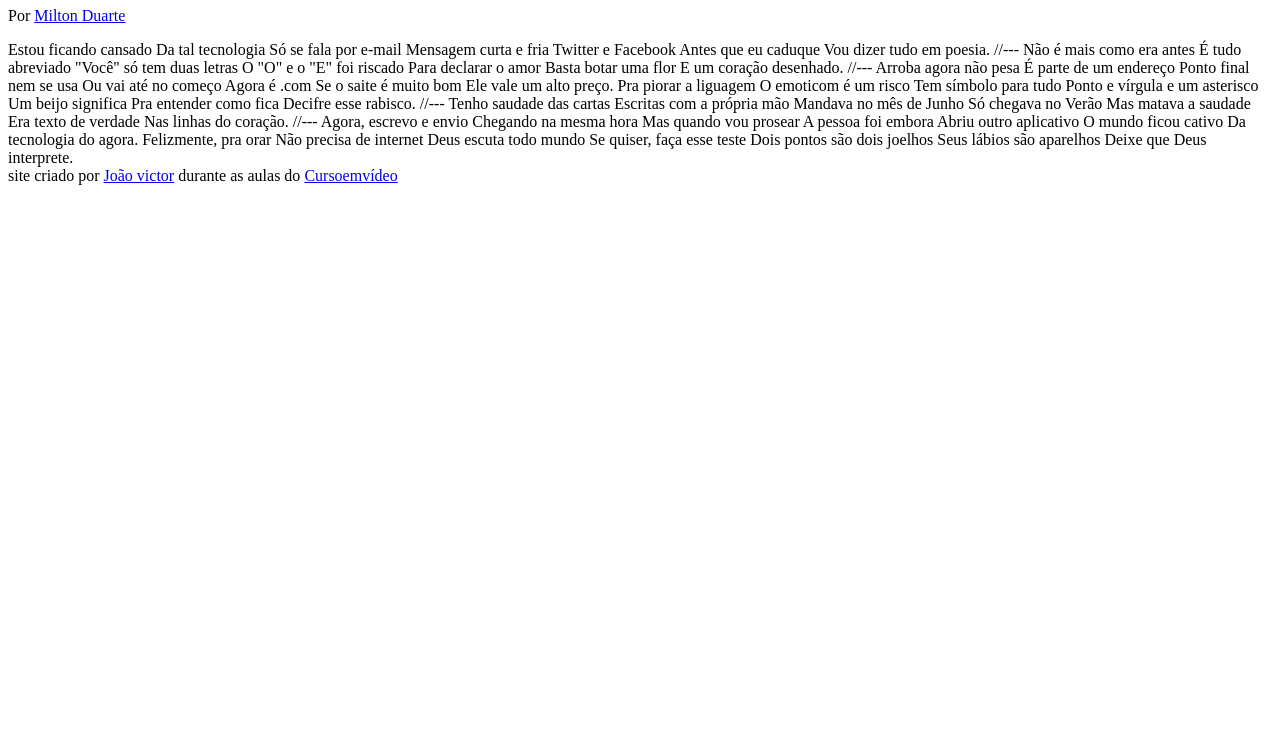
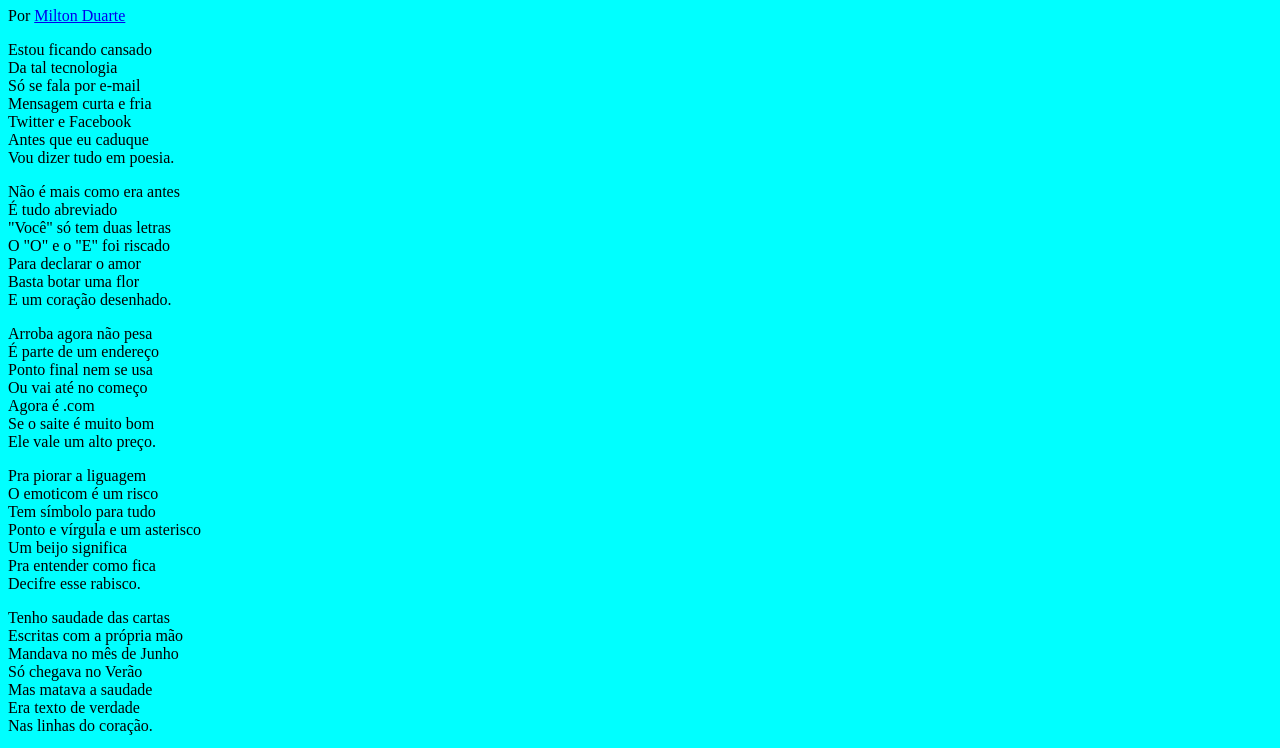
Before and after one commit to Victorfxc/HTML-CSS, a plain HTML site: page desafios/d012/index.html in a window 1280 px wide. Shown: the part 73-821 px from the top of the page. Before the commit the page ends 800 px from the top, so only its background shows below. Drawn offline with Linux system fonts and the light colour scheme.

Commit message:
estrutura html

```diff
--- a/desafios/d012/index.html
+++ b/desafios/d012/index.html
@@ -4,6 +4,7 @@
     <meta charset="UTF-8">
     <meta name="viewport" content="width=device-width, initial-scale=1.0">
     <title>Document</title>
+    <link rel="stylesheet" href="style.css">
 </head>
 <body>
     <header>
@@ -11,69 +12,97 @@
         <p>Por <a href="https://www.recantodasletras.com.br/poesias/3186743" target="_blank">Milton Duarte</a></p>
     </header>
 
-    Estou ficando cansado
-    Da tal tecnologia
-    Só se fala por e-mail
-    Mensagem curta e fria
-    Twitter e Facebook
-    Antes que eu caduque
+    <section>
+        <p>
+            Estou ficando cansado <br>
+            Da tal tecnologia <br>
+            Só se fala por e-mail <br>
+            Mensagem curta e fria <br>
+            Twitter e Facebook <br>
+            Antes que eu caduque <br>
             Vou dizer tudo em poesia.
+        </p>
+    </section>
 
-    //---
 
-    Não é mais como era antes
-    É tudo abreviado
-    "Você" só tem duas letras
-    O "O" e o "E" foi riscado
-    Para declarar o amor
-    Basta botar uma flor
-    E um coração desenhado.
 
-    //---
+    <section>
+        <p>
+            Não é mais como era antes <br>
+            É tudo abreviado <br>
+            "Você" só tem duas letras <br>
+            O "O" e o "E" foi riscado <br>
+            Para declarar o amor <br>
+            Basta botar uma flor <br>
+            E um coração desenhado. <br>
+        </p>
+    </section>
 
-    Arroba agora não pesa
-    É parte de um endereço
-    Ponto final nem se usa
-    Ou vai até no começo
-    Agora é .com
-    Se o saite é muito bom
+
+    <section>
+
+        <p>
+                Arroba agora não pesa <br>
+                É parte de um endereço <br>
+                Ponto final nem se usa <br>
+                Ou vai até no começo <br>
+                Agora é .com <br>
+                Se o saite é muito bom <br>
                 Ele vale um alto preço.
+        </p>
 
-    Pra piorar a liguagem
-    O emoticom é um risco
-    Tem símbolo para tudo
-    Ponto e vírgula e um asterisco
-    Um beijo significa
-    Pra entender como fica
+        <p>
+                Pra piorar a liguagem <br>
+                O emoticom é um risco <br>
+                Tem símbolo para tudo <br>
+                Ponto e vírgula e um asterisco <br>
+                Um beijo significa <br>
+                Pra entender como fica <br>
                 Decifre esse rabisco.
+         </p>
 
-    //---
+    </section>
 
-    Tenho saudade das cartas
-    Escritas com a própria mão
-    Mandava no mês de Junho
-    Só chegava no Verão
-    Mas matava a saudade
-    Era texto de verdade
+
+
+    <section>
+        <p>
+            Tenho saudade das cartas <br>
+            Escritas com a própria mão <br>
+            Mandava no mês de Junho <br>
+            Só chegava no Verão <br>
+            Mas matava a saudade <br>
+            Era texto de verdade <br>
             Nas linhas do coração.
+        </p>
+    </section>
 
-    //---
 
-    Agora, escrevo e envio
-    Chegando na mesma hora
-    Mas quando vou prosear
-    A pessoa foi embora
-    Abriu outro aplicativo
-    O mundo ficou cativo
+
+    <section>
+
+            <p>
+                Agora, escrevo e envio <br>
+                Chegando na mesma hora <br>
+                Mas quando vou prosear <br>
+                A pessoa foi embora <br>
+                Abriu outro aplicativo <br>
+                O mundo ficou cativo <br>
                 Da tecnologia do agora.
+            </p>
 
-    Felizmente, pra orar
-    Não precisa de internet
-    Deus escuta todo mundo
-    Se quiser, faça esse teste
-    Dois pontos são dois joelhos
-    Seus lábios são aparelhos
+            <p>
+                Felizmente, pra orar <br>
+                Não precisa de internet <br>
+                Deus escuta todo mundo <br>
+                Se quiser, faça esse teste <br>
+                Dois pontos são dois joelhos <br>
+                Seus lábios são aparelhos <br>
                 Deixe que Deus interprete.
+            </p>
+
+    </section>
+
 
     <footer>
         site criado por <a href=https://github.com/Victorfxc target="_blank">João victor</a> durante as aulas do <a href="https://www.cursoemvideo.com/" target="_blank">Cursoemvídeo</a>
--- /dev/null
+++ b/desafios/d012/style.css
@@ -0,0 +1,5 @@
+@charset "UTF-8";
+
+body{
+    background-color: aqua;
+}
```
Lines whose indentation alone changed are shown as unchanged.
